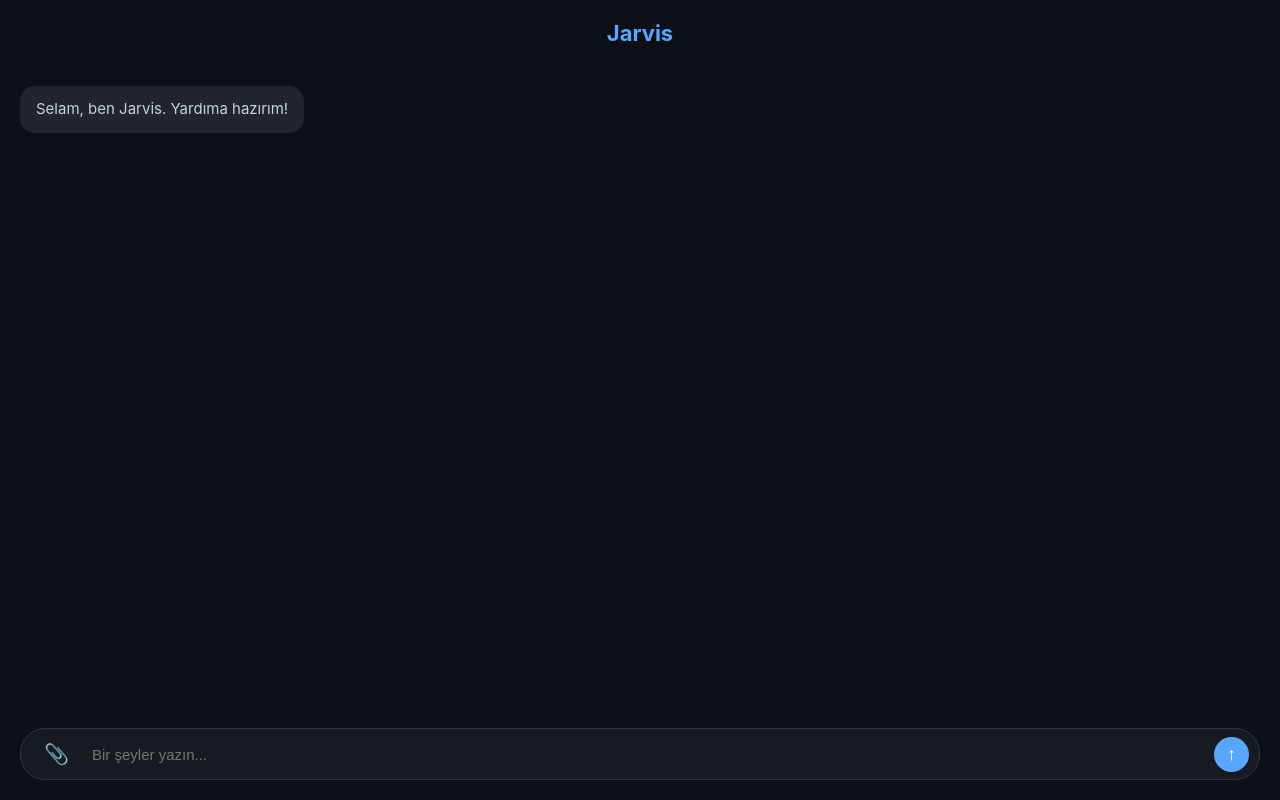
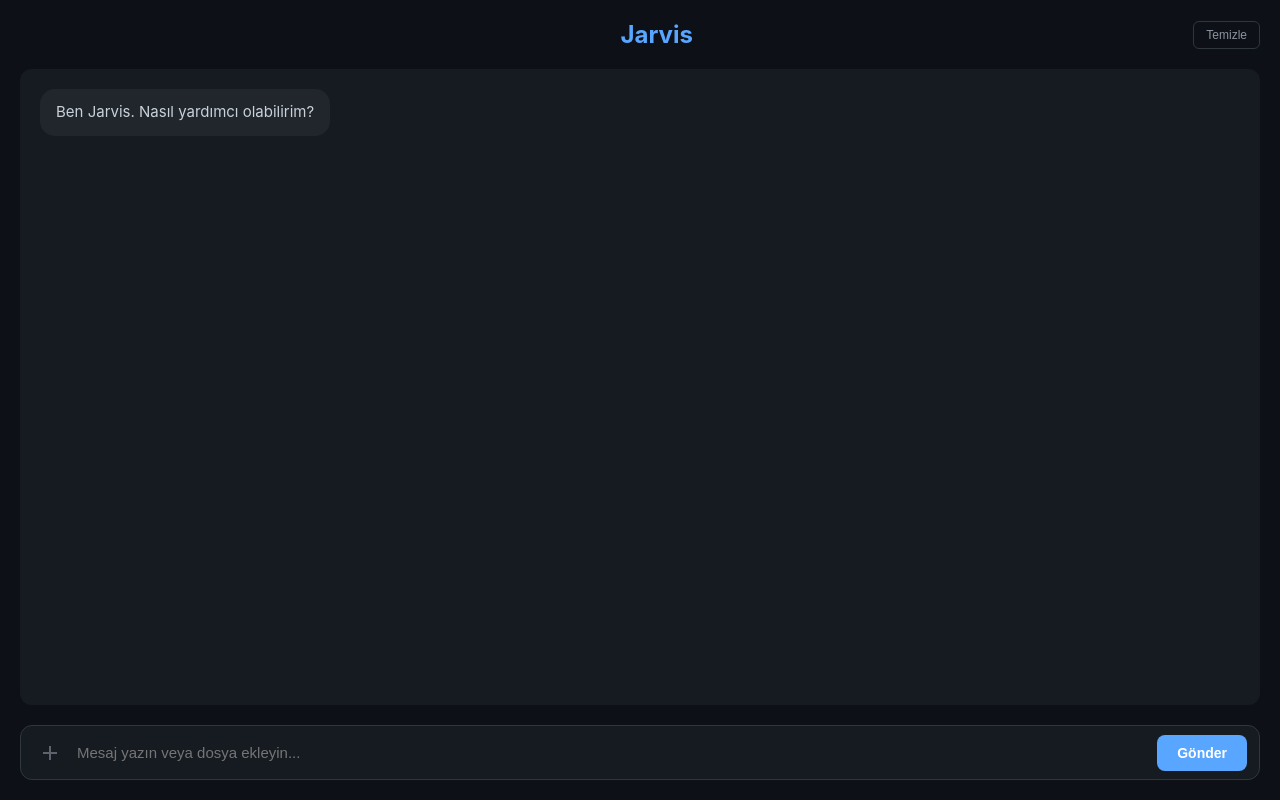
Before and after one commit to Jarvis-AI-Project/Jarvis-GUI, a plain HTML site: page index.html in a window 1280 px wide. Drawn offline with Linux system fonts and the light colour scheme.

Commit message:
Update index.html

```diff
--- a/index.html
+++ b/index.html
@@ -18,9 +18,37 @@
         header {
             padding: 20px;
             text-align: center;
-            font-size: 22px;
+            font-size: 24px;
             font-weight: bold;
             color: #58a6ff;
+            display: flex;
+            justify-content: space-between;
+            align-items: center;
+        }
+
+        .header-actions {
+            display: flex;
+            gap: 10px;
+        }
+
+        .btn-small {
+            background: transparent;
+            border: 1px solid #30363d;
+            color: #8b949e;
+            padding: 6px 12px;
+            border-radius: 6px;
+            font-size: 12px;
+            cursor: pointer;
+            transition: 0.2s;
+        }
+
+        .btn-small:hover { border-color: #8b949e; color: #fff; }
+
+        #load-btn {
+            display: none;
+            background: rgba(35, 134, 54, 0.1);
+            border-color: #238636;
+            color: #3fb950;
         }
 
         #chat-box {
@@ -30,6 +58,9 @@
             display: flex;
             flex-direction: column;
             gap: 15px;
+            background-color: #161b22;
+            margin: 0 20px;
+            border-radius: 12px;
         }
 
         .msg {
@@ -40,31 +71,17 @@
             line-height: 1.5;
         }
 
-        .user {
-            align-self: flex-end;
-            background-color: #1f6feb;
-            color: white;
-        }
+        .user { align-self: flex-end; background-color: #1f6feb; color: white; }
+        .jarvis { align-self: flex-start; background-color: #21262d; color: #c9d1d9; }
 
-        .jarvis {
-            align-self: flex-start;
-            background-color: #21262d;
-            color: #c9d1d9;
-        }
-
-        /* Giriş Alanı - Her Şey Kutunun İçinde */
-        .input-wrapper {
-            padding: 20px;
-            background: #0d1117;
-        }
-
+        .input-wrapper { padding: 20px; background: #0d1117; }
         .input-container {
             display: flex;
             align-items: center;
             background: #161b22;
             border: 1px solid #30363d;
-            border-radius: 25px;
-            padding: 5px 10px 5px 15px;
+            border-radius: 12px;
+            padding: 8px 12px;
         }
 
         #user-input {
@@ -78,53 +95,57 @@
         }
 
         .action-btn {
+            background: #58a6ff;
+            border: none;
+            cursor: pointer;
+            padding: 10px 20px;
+            border-radius: 8px;
+            color: white;
+            font-weight: bold;
+            font-size: 14px;
+            margin-left: 10px;
+        }
+
+        .file-btn {
             background: transparent;
             border: none;
             cursor: pointer;
-            padding: 8px;
             display: flex;
             align-items: center;
             justify-content: center;
-            transition: 0.2s;
+            padding: 5px;
+            opacity: 0.6;
+            transition: 0.3s;
         }
 
-        /* Dosya İkonu */
-        .file-icon { color: #8b949e; font-size: 20px; margin-right: 5px; }
-
-        /* Gönder Butonu (Kutu İçinde Daire) */
-        .send-btn {
-            background: #58a6ff;
-            color: #ffffff;
-            width: 35px;
-            height: 35px;
-            border-radius: 50%;
-            font-weight: bold;
-            font-size: 18px;
-        }
-
-        .send-btn:hover { background: #1f6feb; }
+        .file-btn:hover { opacity: 1; }
+        .file-btn svg { width: 24px; height: 24px; fill: #8b949e; }
 
         #loading { text-align: center; font-size: 12px; color: #8b949e; margin-bottom: 5px; display: none; }
     </style>
 </head>
 <body>
 
-    <header>Jarvis</header>
+    <header>
+        <div style="width: 100px;"></div>
+        <div>Jarvis</div>
+        <div class="header-actions">
+            <button id="load-btn" class="btn-small" onclick="loadHistory()">Devam Et</button>
+            <button class="btn-small" onclick="clearHistory()">Temizle</button>
+        </div>
+    </header>
 
-    <div id="chat-box">
-        <div class="msg jarvis">Selam, ben Jarvis. Yardıma hazırım!</div>
-    </div>
-
-    <div id="loading">Düşünüyor...</div>
+    <div id="chat-box"></div>
+    <div id="loading">...</div>
 
     <div class="input-wrapper">
         <div class="input-container">
             <input type="file" id="file-input" style="display:none" onchange="handleFile(event)">
-            <button class="action-btn file-icon" onclick="document.getElementById('file-input').click()" title="Dosya Gönder">📎</button>
-
-            <input type="text" id="user-input" placeholder="Bir şeyler yazın..." autocomplete="off">
-
-            <button id="send-btn" class="action-btn send-btn">↑</button>
+            <button class="file-btn" onclick="document.getElementById('file-input').click()">
+                <svg viewBox="0 0 24 24"><path d="M19 13h-6v6h-2v-6H5v-2h6V5h2v6h6v2z"></path></svg>
+            </button>
+            <input type="text" id="user-input" placeholder="Mesaj yazın veya dosya ekleyin..." autocomplete="off">
+            <button id="send-btn" class="action-btn">Gönder</button>
         </div>
     </div>
 
@@ -132,16 +153,49 @@
         const chatBox = document.getElementById('chat-box');
         const userInput = document.getElementById('user-input');
         const loading = document.getElementById('loading');
+        const loadBtn = document.getElementById('load-btn');
         const API_URL = "https://jarvis-omega-eosin.vercel.app/api/chat";
         let history = [];
 
-        function add(role, text) {
+        window.onload = () => {
+            const saved = localStorage.getItem('jarvis_v3_history');
+            if (saved) loadBtn.style.display = 'block';
+            renderMsg('jarvis', 'Ben Jarvis. Nasıl yardımcı olabilirim?');
+        };
+
+        function loadHistory() {
+            const saved = localStorage.getItem('jarvis_v3_history');
+            if (saved) {
+                history = JSON.parse(saved);
+                chatBox.innerHTML = '';
+                history.forEach(m => renderMsg(m.role === 'user' ? 'user' : 'jarvis', m.content));
+                loadBtn.style.display = 'none';
+            }
+        }
+
+        function clearHistory() {
+            if(confirm("Sohbeti sıfırlamak istiyor musunuz?")) {
+                localStorage.removeItem('jarvis_v3_history');
+                history = [];
+                chatBox.innerHTML = '';
+                loadBtn.style.display = 'none';
+                renderMsg('jarvis', 'Sohbet sıfırlandı.');
+            }
+        }
+
+        function renderMsg(role, text) {
             const div = document.createElement('div');
-            div.className = `msg ${role === 'user' ? 'user' : 'jarvis'}`;
+            div.className = `msg ${role}`;
             div.innerText = text;
             chatBox.appendChild(div);
             chatBox.scrollTop = chatBox.scrollHeight;
-            if (role !== 'status') history.push({ role: role === 'user' ? 'user' : 'assistant', content: text });
+        }
+
+        function add(role, text) {
+            renderMsg(role === 'user' ? 'user' : 'jarvis', text);
+            history.push({ role: role === 'user' ? 'user' : 'assistant', content: text });
+            localStorage.setItem('jarvis_v3_history', JSON.stringify(history));
+            loadBtn.style.display = 'none';
         }
 
         async function handleFile(e) {
@@ -149,7 +203,7 @@
             if (!file) return;
             const r = new FileReader();
             r.onload = async (ev) => {
-                add('user', `Dosya yüklendi: ${file.name}`);
+                add('user', `Dosya: ${file.name}`);
                 history.push({ role: "user", content: `Dosya içeriği: ${ev.target.result}` });
                 process();
             };
@@ -171,7 +225,7 @@
                 const d = await res.json();
                 if (d.choices) add('assistant', d.choices[0].message.content);
             } catch (err) {
-                add('assistant', "Bağlantı hatası.");
+                renderMsg('jarvis', "Bağlantı hatası.");
             } finally {
                 loading.style.display = 'none';
             }
```
